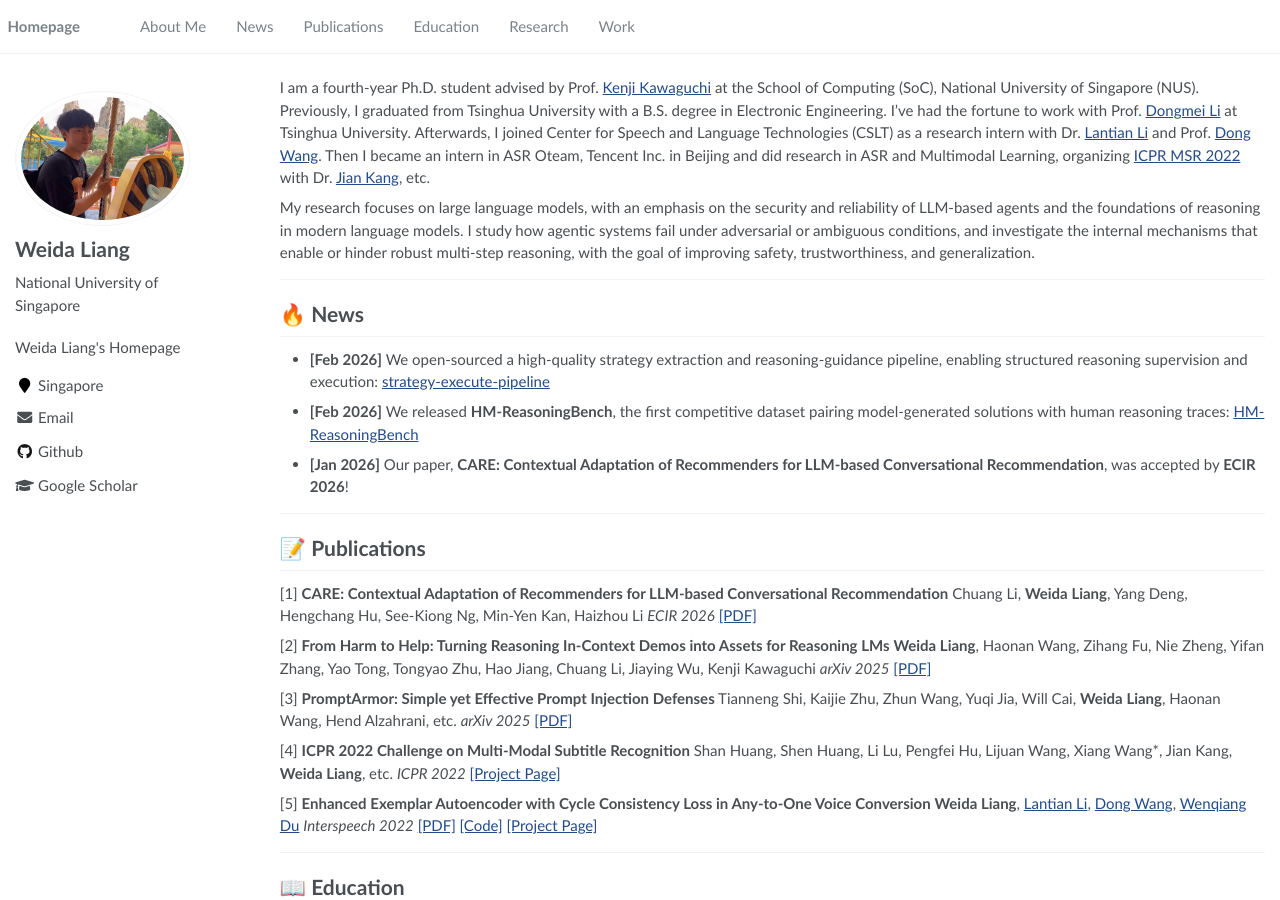
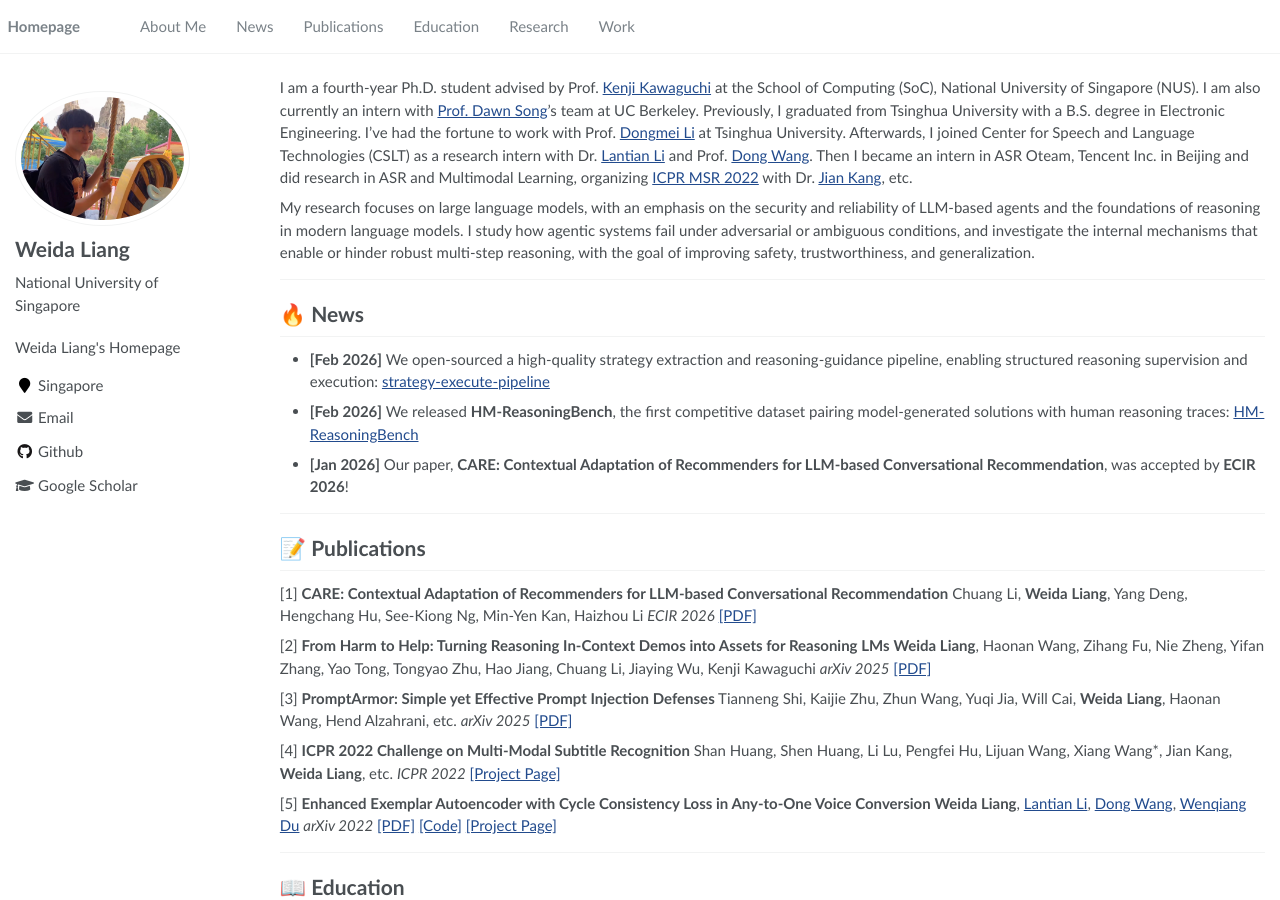
Before and after one commit to lwd17/lwd17.github.io, a Jekyll site: the page built from _pages/about.md, in a window 1280 px wide and 900 px high. Built offline with Jekyll 4.4.1, drawn with Linux system fonts in a browser that asks for light colours.

Commit message:
Update bio, fix Bytedance logo, and change Interspeech to arXiv
- Add Dawn Song internship to bio
- Replace TikTok with ByteDance and use user-provided logo
- Change Enhanced Exemplar venue from Interspeech to arXiv

Co-Authored-By: Claude Opus 4.6 <noreply@anthropic.com>

```diff
--- a/_pages/about.md
+++ b/_pages/about.md
@@ -10,7 +10,7 @@ redirect_from:
 
 <span class='anchor' id='about-me'></span>
 
-I am a fourth-year Ph.D. student advised by Prof. [Kenji Kawaguchi](https://ml.comp.nus.edu.sg/kawaguchi) at the School of Computing (SoC), National University of Singapore (NUS). Previously, I graduated from Tsinghua University with a B.S. degree in Electronic Engineering. I've had the fortune to work with Prof. [Dongmei Li](http://web.ee.tsinghua.edu.cn/lidongmei/en/index.htm) at Tsinghua University. Afterwards, I joined Center for Speech and Language Technologies (CSLT) as a research intern with Dr. [Lantian Li](http://166.111.134.19:7777/lilt/) and Prof. [Dong Wang](http://wangd.cslt.org/). Then I became an intern in ASR Oteam, Tencent Inc. in Beijing and did research in ASR and Multimodal Learning, organizing [ICPR MSR 2022](https://icprmsr.github.io/index.html) with Dr. [Jian Kang](https://scholar.google.com/citations?hl=zh-CN&user=aNKM4-wAAAAJ), etc.
+I am a fourth-year Ph.D. student advised by Prof. [Kenji Kawaguchi](https://ml.comp.nus.edu.sg/kawaguchi) at the School of Computing (SoC), National University of Singapore (NUS). I am also currently an intern with [Prof. Dawn Song](https://dawnsong.io/)'s team at UC Berkeley. Previously, I graduated from Tsinghua University with a B.S. degree in Electronic Engineering. I've had the fortune to work with Prof. [Dongmei Li](http://web.ee.tsinghua.edu.cn/lidongmei/en/index.htm) at Tsinghua University. Afterwards, I joined Center for Speech and Language Technologies (CSLT) as a research intern with Dr. [Lantian Li](http://166.111.134.19:7777/lilt/) and Prof. [Dong Wang](http://wangd.cslt.org/). Then I became an intern in ASR Oteam, Tencent Inc. in Beijing and did research in ASR and Multimodal Learning, organizing [ICPR MSR 2022](https://icprmsr.github.io/index.html) with Dr. [Jian Kang](https://scholar.google.com/citations?hl=zh-CN&user=aNKM4-wAAAAJ), etc.
 
 My research focuses on large language models, with an emphasis on the security and reliability of LLM-based agents and the foundations of reasoning in modern language models. I study how agentic systems fail under adversarial or ambiguous conditions, and investigate the internal mechanisms that enable or hinder robust multi-step reasoning, with the goal of improving safety, trustworthiness, and generalization.
 
@@ -48,7 +48,7 @@ Shan Huang, Shen Huang, Li Lu, Pengfei Hu, Lijuan Wang, Xiang Wang\*, Jian Kang,
 
 [5] **Enhanced Exemplar Autoencoder with Cycle Consistency Loss in Any-to-One Voice Conversion**
 **Weida Liang**, [Lantian Li](http://166.111.134.19:7777/lilt/), [Dong Wang](http://wangd.cslt.org/), [Wenqiang Du](http://cslt.riit.tsinghua.edu.cn/mediawiki/index.php/Cslt-member-eng#Wenqiang_Du_.28.E6.9D.9C.E6.96.87.E5.BC.BA.29)
-*Interspeech 2022*
+*arXiv 2022*
 [[PDF]](https://arxiv.org/pdf/2204.03847.pdf) [[Code]](https://gitlab.com/lwd17/enhanced_examplar_ae/-/tree/main/) [[Project Page]](http://166.111.134.19:7777/liangwd/cycle/)
 
 ---
@@ -133,10 +133,10 @@ Shan Huang, Shen Huang, Li Lu, Pengfei Hu, Lijuan Wang, Xiang Wang\*, Jian Kang,
 
 <div style="display: flex; align-items: center; margin-bottom: 20px;">
   <div style="margin-right: 20px; min-width: 80px;">
-    <img src="images/tiktok.png" alt="TikTok" width="80">
+    <img src="images/ByteDance_logo_English.svg.png" alt="ByteDance" width="80">
   </div>
   <div>
-    <strong>TikTok</strong> | Intern<br>
+    <strong>ByteDance</strong> | Intern<br>
     <em>2025.7 - Present</em><br>
     TikTok Live
   </div>
```
Also changed, not shown: images/ByteDance_logo_English.svg.png (added), images/tiktok.png (deleted).
